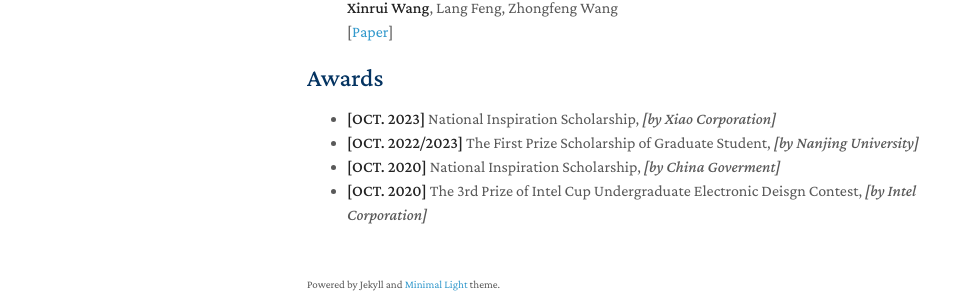
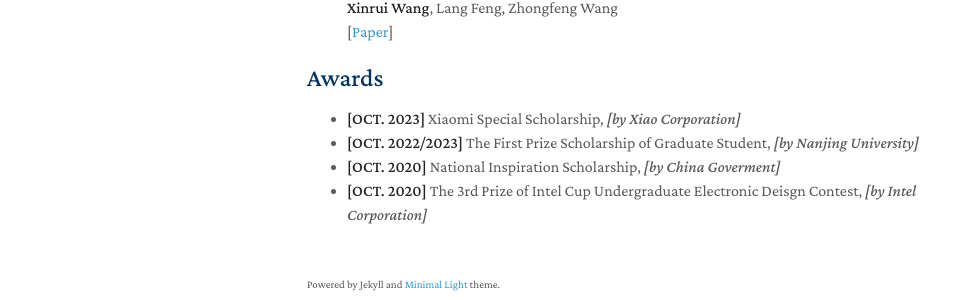
Before and after one commit to XC1a/XC1a.github.io, a Jekyll site: the page built from index.md, in a window 1280 px wide and 999 px high. Shown: the part 634-936 px from the top of the window, without its empty margins (163-1142 px from the left). Built offline with Jekyll 4.4.1, drawn with Linux system fonts in a browser that asks for light colours; nearby versions of some CDN libraries; a style sheet for code colours, icons or effects is not loaded; our own code applies the rules of GitHub Pages for plain Markdown files.

Commit message:
Update index.md

```diff
--- a/index.md
+++ b/index.md
@@ -34,7 +34,7 @@ Before this, I received my B.S. degree in Communication Engineering at Chongqing
 
 ## Awards
 
-- **[OCT. 2023]** National Inspiration Scholarship, *[by Xiao Corporation]*
+- **[OCT. 2023]** Xiaomi Special Scholarship, *[by Xiao Corporation]*
 - **[OCT. 2022/2023]** The First Prize Scholarship of Graduate Student, *[by Nanjing University]*
 - **[OCT. 2020]** National Inspiration Scholarship, *[by China Goverment]*
 - **[OCT. 2020]** The 3rd Prize of Intel Cup Undergraduate Electronic Deisgn Contest, *[by Intel Corporation]*
```
